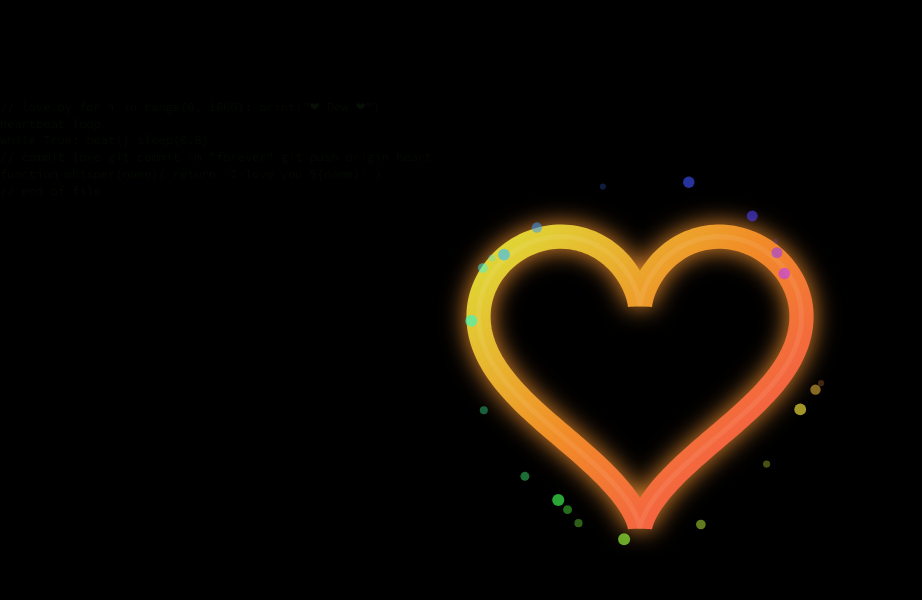
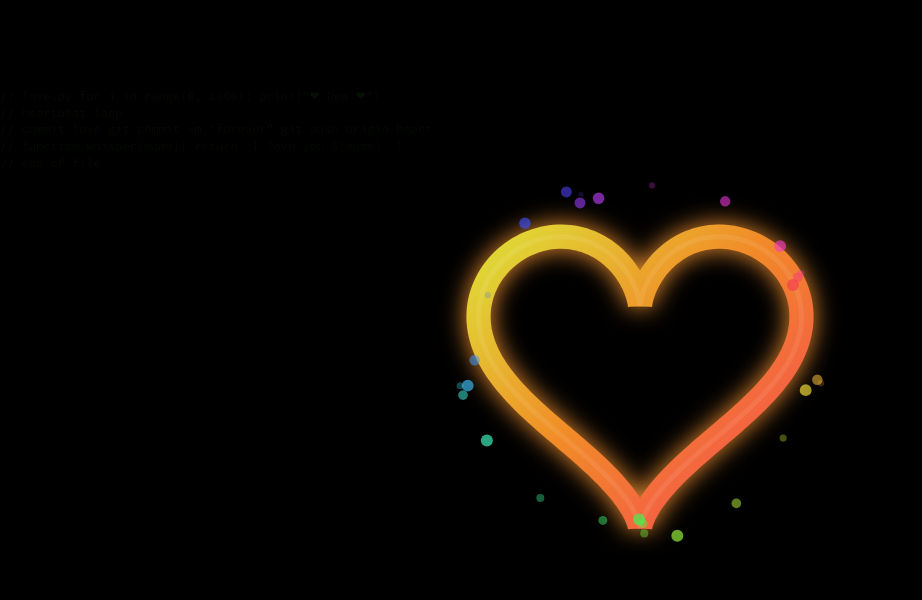
Before and after one commit to abuali77/love-heart-glow, a plain HTML site: page index.html in a window 1280 px wide. Shown: the top 600 px of the page, without its empty margins (0-922 px from the left). Drawn offline with Linux system fonts and the light colour scheme.

Commit message:
Update index.html

```diff
--- a/index.html
+++ b/index.html
@@ -7,7 +7,7 @@
 <link href="https://fonts.googleapis.com/css2?family=Montserrat:wght@300;600;800&family=Source+Code+Pro:wght@300;600&display=swap" rel="stylesheet">
 <style>
 :root{--bg:#000}
-html,body{height:100%;margin:0;background:var(--bg);font-family:'Montserrat',system-ui,Segoe UI,Roboto,"Helvetica Neue",Arial;color:#fff}
+html,body{height:100%;margin:0;background:var(--bg);font-family:'Montserrat',system-ui,Segoe UI,Roboto,"Helvetica Neue",Arial;color:#fff;overflow:hidden}
 .wrap{height:100%;display:flex;align-items:center;justify-content:center;flex-direction:column;position:relative}
 canvas{width:100%;height:60vh;display:block}
 .code-bg{position:absolute;left:0;right:0;top:0;height:100%;pointer-events:none;opacity:0.06;font-family:'Source Code Pro',monospace;font-size:12px;color:#0f0}
@@ -32,10 +32,9 @@ canvas{width:100%;height:60vh;display:block}
     <div class="code-lines">
       <div class="code-track" id="codeTrack">
 // love.py for i in range(0, 1000): print("❤ Dew ❤")
-heartbeat loop
-while True: beat() sleep(0.8)
+// heartbeat loop
 // commit love git commit -m "forever" git push origin heart
-function whisper(name){ return `I love you ${name}` }
+// function whisper(name){ return `I love you ${name}` }
 // end of file
       </div>
     </div>
@@ -55,25 +54,103 @@ function whisper(name){ return `I love you ${name}` }
 <script>
 const canvas=document.getElementById('c');
 const ctx=canvas.getContext('2d');
-let W=0,H=0,t=0;
+let W=0,H=0,t=0,glowPulse=0;
+
 function resize(){const dpr=devicePixelRatio||1;W=canvas.width=Math.floor(window.innerWidth*dpr);H=canvas.height=Math.floor(window.innerHeight*0.6*dpr);canvas.style.width=window.innerWidth+'px';canvas.style.height=(window.innerHeight*0.6)+'px';ctx.setTransform(dpr,0,0,dpr,0,0);}
 window.addEventListener('resize',resize);resize();
+
 function heart(p){const x=16*Math.sin(p)**3;const y=13*Math.cos(p)-5*Math.cos(2*p)-2*Math.cos(3*p)-Math.cos(4*p);return {x,y};}
-function drawHeart(cx,cy,baseScale,hue,glowStrength){ctx.save();ctx.translate(cx,cy);const s=baseScale;ctx.beginPath();for(let a=0;a<=Math.PI*2;a+=0.02){const p=heart(a);const x=p.x*s;const y=-p.y*s;if(a===0)ctx.moveTo(x,y);else ctx.lineTo(x,y);}ctx.closePath();ctx.fillStyle='rgba(10,0,0,0.06)';ctx.fill();const grad=ctx.createLinearGradient(-s*18,-s*18,s*18,s*18);grad.addColorStop(0,`hsla(${(hue+40)%360},92%,60%,1)`);grad.addColorStop(0.5,`hsla(${hue%360},88%,55%,1)`);grad.addColorStop(1,`hsla(${(hue+320)%360},92%,60%,1)`);ctx.lineWidth=Math.max(6,s*2.4);ctx.strokeStyle=grad;ctx.shadowBlur=Math.max(18,glowStrength*38);ctx.shadowColor=`hsla(${hue},100%,60%,0.95)`;ctx.stroke();ctx.lineWidth=Math.max(1.6,s*0.5);ctx.strokeStyle='rgba(255,255,255,0.08)';ctx.shadowBlur=0;ctx.stroke();ctx.restore();}
-function drawParticle(x,y,r,hue,alpha){ctx.beginPath();ctx.arc(x,y,r,0,Math.PI*2);ctx.fillStyle=`hsla(${hue},90%,60%,${alpha})`;ctx.fill();}
+
+function drawHeart(cx,cy,baseScale,hue,glowStrength){
+  ctx.save();
+  ctx.translate(cx,cy);
+  const s=baseScale;
+  ctx.beginPath();
+  for(let a=0;a<=Math.PI*2;a+=0.02){
+    const p=heart(a);
+    const x=p.x*s;
+    const y=-p.y*s;
+    if(a===0) ctx.moveTo(x,y); else ctx.lineTo(x,y);
+  }
+  ctx.closePath();
+
+  ctx.fillStyle='rgba(10,0,0,0.06)'; ctx.fill();
+
+  const grad=ctx.createLinearGradient(-s*18,-s*18,s*18,s*18);
+  grad.addColorStop(0,`hsla(${(hue+40)%360},92%,60%,1)`);
+  grad.addColorStop(0.5,`hsla(${hue%360},88%,55%,1)`);
+  grad.addColorStop(1,`hsla(${(hue+320)%360},92%,60%,1)`);
+  ctx.lineWidth=Math.max(6,s*2.4);
+  ctx.strokeStyle=grad;
+  ctx.shadowBlur=Math.max(18,glowStrength*38+glowPulse);
+  ctx.shadowColor=`hsla(${hue},100%,60%,0.95)`;
+  ctx.stroke();
+
+  ctx.lineWidth=Math.max(1.6,s*0.5);
+  ctx.strokeStyle='rgba(255,255,255,0.08)';
+  ctx.shadowBlur=0; ctx.stroke();
+  ctx.restore();
+}
+
+function drawParticle(x,y,r,hue,alpha){
+  ctx.beginPath();
+  ctx.arc(x,y,r,0,Math.PI*2);
+  ctx.fillStyle=`hsla(${hue},90%,60%,${alpha})`; ctx.fill();
+}
+
 let last=0;
-function render(now){const dt=(now-last)/1000||0.016;last=now;ctx.clearRect(0,0,canvas.width,canvas.height);const cx=canvas.width/devicePixelRatio/2;const cy=canvas.height/devicePixelRatio/2+6;const baseScale=Math.min(canvas.width,canvas.height)/(devicePixelRatio*50);const hue=(t*6)%360;const pulse=1+Math.sin(t*0.14)*0.08;drawHeart(cx,cy,baseScale*pulse,hue,Math.abs(Math.sin(t*0.14)));const particleCount=22;for(let i=0;i<particleCount;i++){const ang=(i/particleCount)*Math.PI*2+Math.sin(t*0.5+i)*0.25;const r=baseScale*18;const px=cx+Math.cos(ang)*r*(1+Math.sin(t*0.3+i)*0.06);const py=cy+Math.sin(ang)*r*(1+Math.cos(t*0.3+i)*0.06);const pr=Math.max(0.8,baseScale*0.45*(0.6+Math.abs(Math.sin(t*0.6+i))*0.8));const pa=0.18+0.5*Math.abs(Math.sin(t*0.6+i));drawParticle(px,py,pr,(hue+i*12)%360,pa);}t+=dt;requestAnimationFrame(render);}
+function render(now){
+  const dt=(now-last)/1000||0.016; last=now;
+  ctx.clearRect(0,0,canvas.width,canvas.height);
+  const cx=canvas.width/devicePixelRatio/2;
+  const cy=canvas.height/devicePixelRatio/2+6;
+  const baseScale=Math.min(canvas.width,canvas.height)/(devicePixelRatio*50);
+  const hue=(t*6)%360;
+  const pulse=1+Math.sin(t*0.14)*0.08;
+  drawHeart(cx,cy,baseScale*pulse,hue,Math.abs(Math.sin(t*0.14)));
+
+  const particleCount=28;
+  for(let i=0;i<particleCount;i++){
+    const ang=(i/particleCount)*Math.PI*2+Math.sin(t*0.5+i)*0.25;
+    const r=baseScale*18;
+    const px=cx+Math.cos(ang)*r*(1+Math.sin(t*0.3+i)*0.06);
+    const py=cy+Math.sin(ang)*r*(1+Math.cos(t*0.3+i)*0.06);
+    const pr=Math.max(0.8,baseScale*0.45*(0.6+Math.abs(Math.sin(t*0.6+i))*0.8));
+    const pa=0.18+0.5*Math.abs(Math.sin(t*0.6+i));
+    drawParticle(px,py,pr,(hue+i*12)%360,pa);
+  }
+
+  t+=dt; requestAnimationFrame(render);
+}
+
+canvas.addEventListener('click',()=>{glowPulse=20; setTimeout(()=>{glowPulse=0;},400);});
 requestAnimationFrame(render);
+
 const caption=document.getElementById('caption');
 setTimeout(()=>{caption.classList.add('show');},650);
-const messages=["Every heartbeat spells your name...","You are the code I want to run forever.","In a world of variables, you're my constant.","For you, I'd debug the universe."];
+
+const messages=[
+  "Every heartbeat spells your name...",
+  "You are the code I want to run forever.",
+  "In a world of variables, you're my constant.",
+  "For you, I'd debug the universe.",
+  "Your love is my infinite loop ❤"
+];
 const msgEl=document.getElementById('typeMsg');
 let msgIndex=0;
-function typeMessage(text,done){msgEl.innerHTML='';let i=0;const cursor=document.createElement('span');cursor.className='cursor';function step(){if(i<text.length){msgEl.textContent+=text.charAt(i);i++;setTimeout(step,45+Math.random()*40);}else{msgEl.appendChild(cursor);setTimeout(()=>{msgEl.removeChild(cursor);done();},1400);}}step();}
-function nextMessage(){typeMessage(messages[msgIndex],()=>{msgIndex=(msgIndex+1)%messages.length;setTimeout(nextMessage,900);});}
+
+function typeMessage(text,done){
+  msgEl.innerHTML=''; let i=0;
+  const cursor=document.createElement('span'); cursor.className='cursor';
+  function step(){if(i<text.length){msgEl.textContent+=text.charAt(i); i++; setTimeout(step,45+Math.random()*40);} else {msgEl.appendChild(cursor); setTimeout(()=>{msgEl.removeChild(cursor); done();},1400);}}
+  step();
+}
+
+function nextMessage(){typeMessage(messages[msgIndex],()=>{msgIndex=(msgIndex+1)%messages.length; setTimeout(nextMessage,900);});}
 setTimeout(()=>{nextMessage();},1200);
+
 const codeTrack=document.getElementById('codeTrack');
-setInterval(()=>{const hue=Math.floor((Date.now()/80)%360);codeTrack.style.color=`hsl(${hue} 100% 60%)`;},180);
+setInterval(()=>{const hue=Math.floor((Date.now()/80)%360); codeTrack.style.color=`hsl(${hue} 100% 60%)`;},180);
 </script>
 </body>
 </html>
```
